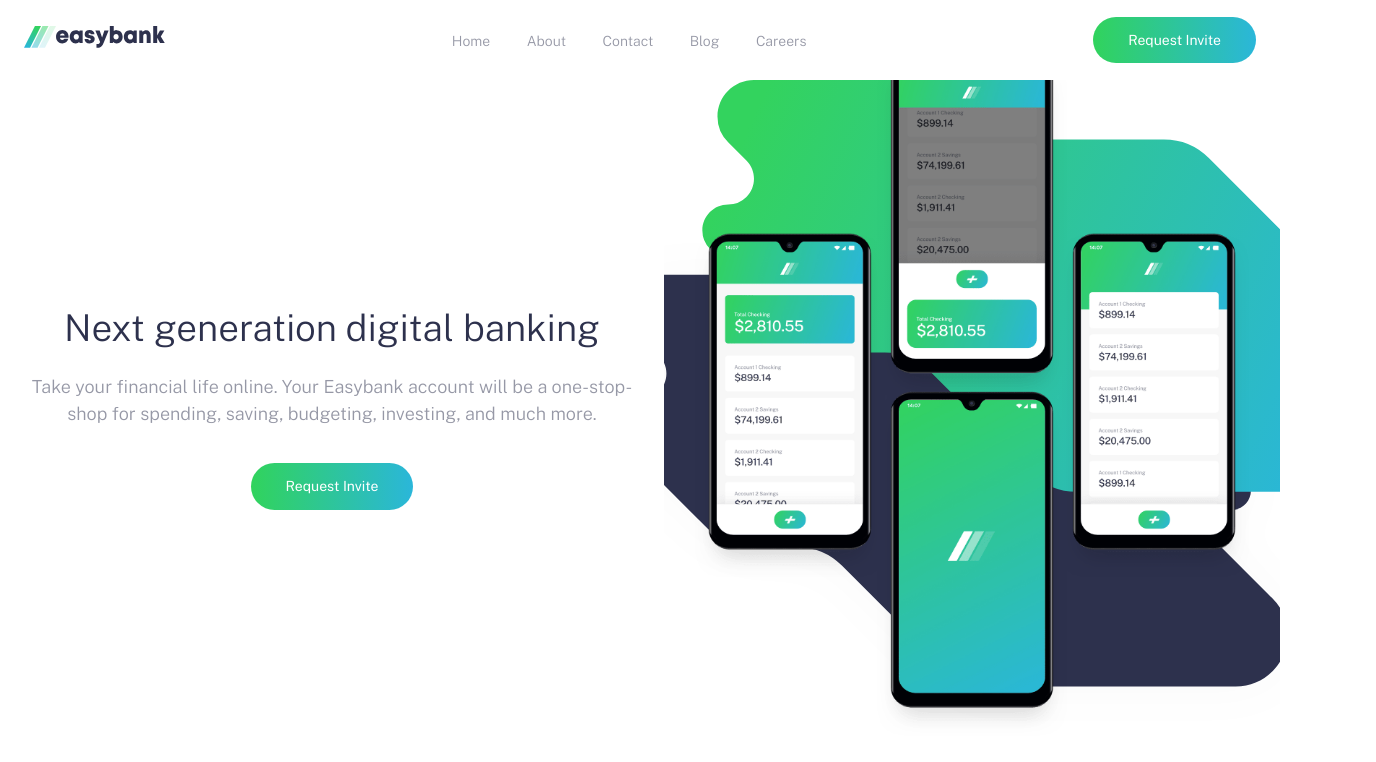
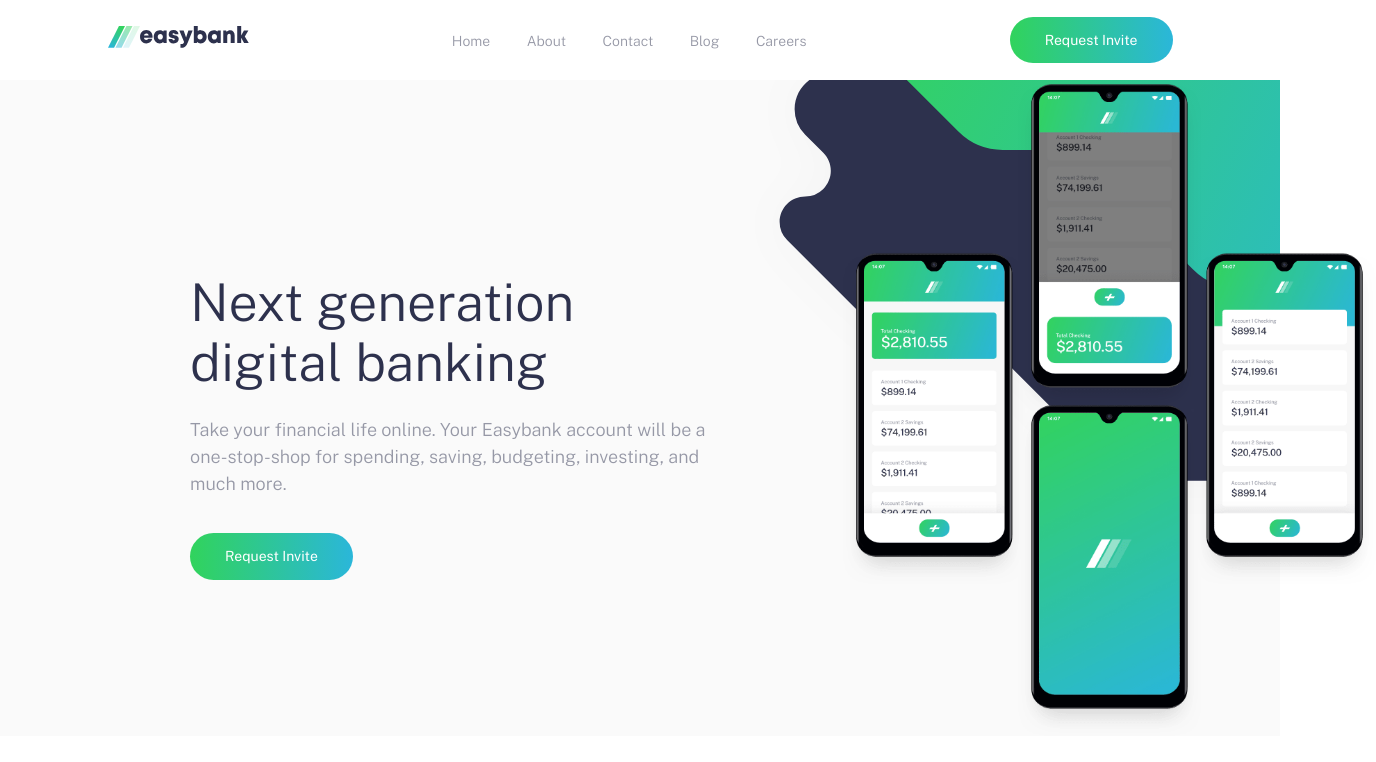
Before and after one commit to daisukeeita/EasyBank-Project, a plain HTML site: page index.html in a window 1280 px wide. Shown: the whole page, 1376 px wide, since content can reach past the window. Drawn offline with nearby package versions, Linux system fonts and the light colour scheme.

Commit message:
adjusting the hero section

```diff
--- a/app/scss/global/_resets.scss
+++ b/app/scss/global/_resets.scss
@@ -22,6 +22,10 @@
     margin: 0;
     padding: 0;
     line-height: 1.3;
+
+    @include breakpoints-up(large) {
+        font-size: v.$font-med;
+    }
 }
 
 a, a:visited, a:hover {
@@ -29,8 +33,29 @@
 }
 
 .container {
-    padding-block: 2.25rem;
-    padding-inline: 1.5rem;
+
+    max-width: 1113px;
+    margin: auto;
+
+    &--px {
+        padding-inline: 1.5rem;
+    }
+    &--py {
+        padding-block: 2.25rem;
+    }
+
+    &--pl {
+        padding-left: 1.5rem;
+    }
+    &--pr {
+        padding-right: 1.5rem;
+    }
+    &--pt {
+        padding-top: 2.25rem;
+    }
+    &--pb {
+        padding-bottom: 2.25rem;
+    }
 }
 
 // FLEXBOX
--- a/app/scss/layout/_header.scss
+++ b/app/scss/layout/_header.scss
@@ -19,6 +19,10 @@
 }
 
 .header {
+
+    max-width: 69.5625rem;
+    margin: 0 auto;
+    z-index: 10;
 
     &.open {
         .overlay {
@@ -49,7 +53,7 @@
         display: none;
         position: fixed;
         opacity: 0;
-        top: 3.95rem;
+        top: 3.84rem;
         right: 0;
         bottom: 0;
         left: 0;
--- a/app/scss/layout/_hero.scss
+++ b/app/scss/layout/_hero.scss
@@ -2,9 +2,13 @@
 @use '../mixins/' as *;
 
 .hero {
+    background-color: v.$veryLightGray;
+
     @include breakpoints-up(large) {
         display: flex;
-        align-items: center ;
+        align-items: center;
+        max-width: 90.5rem;
+        margin: auto;
     }
 
     &__image {
@@ -14,11 +18,14 @@
         background-repeat: no-repeat;
         background-position: center center;
         min-height: 17.5rem;
+
         @include breakpoints-up(large) {
             flex: 1;
             order: 2;
             height: 41rem;
-            background-image: url('/images/bg-intro-desktop.svg') ;
+            background-image: url('/images/bg-intro-desktop.svg');
+            background-position: -0.8125rem -12.5rem;
+            background-size: 150%;
         }
 
         &::before {
@@ -30,14 +37,22 @@
             background-position: center bottom;
             height: 100%;
             width: 100%;
+
+            @include breakpoints-up(large) {
+                background-size: 100%;
+                left: 18%;
+            }
         }
     }
 
     &__text {
         text-align: center;
+
         @include breakpoints-up(large) {
             flex: 1;
             order: 1;
+            text-align: left;
+            padding-left: 11.875rem;
         }
 
         h1 {
@@ -46,6 +61,10 @@
         line-height: 1.15;
         margin-bottom: 1.5rem;
         color: v.$darkBlue;
+
+        @include breakpoints-up(large) {
+            font-size: v.$font-xlg;
+        }
         }
 
         p {
--- a/app/scss/variables/_variables.scss
+++ b/app/scss/variables/_variables.scss
@@ -12,3 +12,5 @@
 // FONT SIZES
 $font-sm: 0.875rem;
 $font-med: 1.125rem;
+$font-lg: 1.25rem;
+$font-xlg: 3.25rem;
--- a/index.html
+++ b/index.html
@@ -56,7 +56,7 @@
 
   <section class="hero">
     <div class="hero__image"></div>
-    <div class="hero__text container">
+    <div class="hero__text container--pt container--px">
       <h1>
         Next generation digital banking
       </h1>
```
Also changed, not shown: css/style.css, 1 other file.
